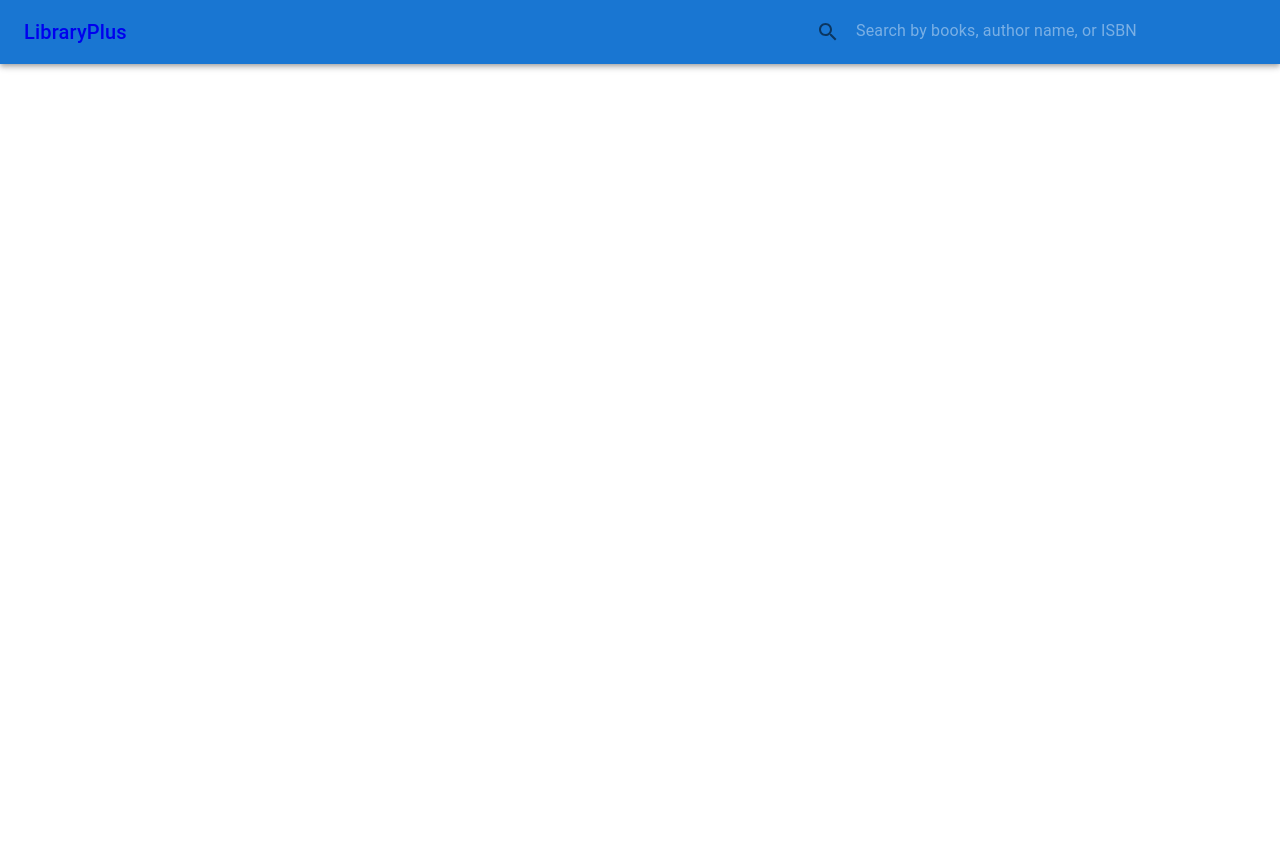
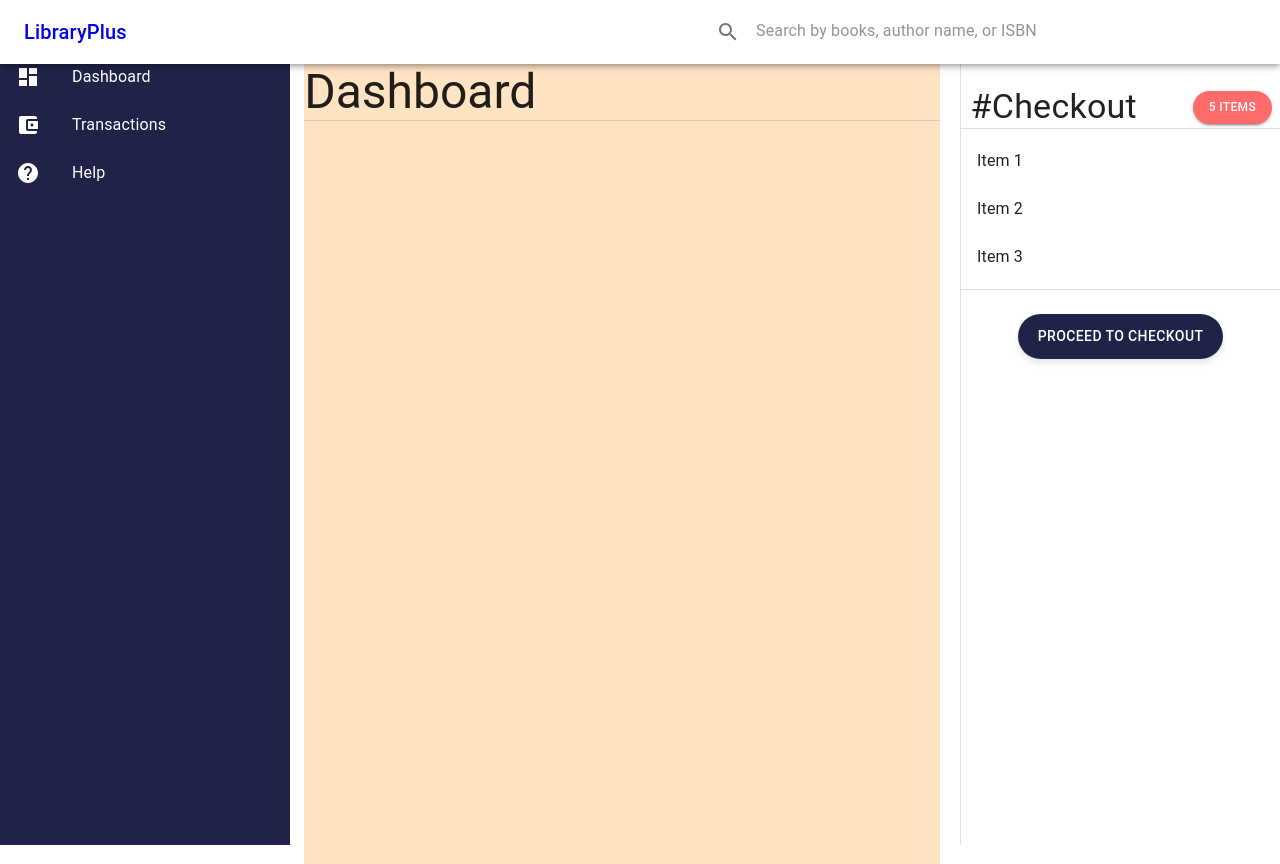
Before and after one commit to aryan-139/Libraryplus, a React (Create React App) app in the folder client/: page / in a window 1280 px wide. Before the commit the page ends 800 px from the top, so only its background shows below. Built offline with nearby package versions, Linux system fonts and the light colour scheme.

Commit message:
Checkout Panel FrontEnd

```diff
--- a/client/src/App.css
+++ b/client/src/App.css
@@ -36,3 +36,13 @@
     transform: rotate(360deg);
   }
 }
+
+.calibrate-layout {
+  display: flex;
+  flex-direction: column;
+  margin-left: calc(1.5% + 285px);
+  height: 100vh;
+  margin-top: 5%;
+  background-color: bisque;
+  margin-right: 340px;
+}
--- a/client/src/App.js
+++ b/client/src/App.js
@@ -1,14 +1,45 @@
 import { useState } from 'react';
 import './App.css';
-import { Router } from 'react-router-dom';
-import SideDrawer from './components/Drawer';
+import Dashboard from './pages/Dashboard';
+import Summary from './pages/Summary';
+import Checkout from './pages/Checkout';
+import Navbar from './components/Navbar';
+import CustomDrawer from './components/Drawer';
+import CheckoutPanel from './components/CheckoutPanel';
 
-function App() {
-  return (
+const App = ({ view }) => {
+  let content;
+
+  //change the component based on the view prop
+  switch (view) {
+    case 'dashboard':
+      content = <Dashboard />;
+      break;
+    case 'summary':
+      content = <Summary/>;
+      break;
+    case 'checkout':
+      content = <Checkout />;
+      break;
+    case 'transactions':
+      content = <Checkout />;
+      break;
+    case 'help':
+      content = <Checkout />;
+          break;
+    default:
+      content = <Dashboard />;
+  }
+
+  return(
     <div>
+      <Navbar />
+      <CustomDrawer />
+      {content}
+      <CheckoutPanel />
+    </div>
+  )
+};
 
-    </div>
-  );
-}
 
 export default App;
--- /dev/null
+++ b/client/src/components/CheckoutPanel.js
@@ -0,0 +1,74 @@
+import React from 'react';
+import { Button, Divider, Drawer, Grid, List, ListItem, ListItemText, Typography } from '@mui/material';
+import { styled } from '@mui/material/styles';
+
+const drawerWidth = 320;
+
+const RightAlignedDrawer = styled(Drawer)(({ theme }) => ({
+  width: drawerWidth,
+  flexShrink: 0,
+  '& .MuiDrawer-paper': {
+    width: drawerWidth,
+    marginTop: '3.5%',
+    boxSizing: 'border-box',
+  },
+}));
+
+//update the total number of items in the list dynamically
+const updateItemList = () => {
+    return "5 Items";
+};
+
+const CheckoutPanel = () => {
+  return (
+   <RightAlignedDrawer variant="permanent" anchor="right" open>
+   <Grid container alignItems="center" justifyContent="flex-end" marginTop="13%">
+      <Typography variant="h4" sx={{ marginLeft: "3%", textAlign: "left", marginRight: '10px' }}>
+        #Checkout
+      </Typography>
+      <Button variant="contained" sx={{ fontSize: "12px" ,backgroundColor: '#FF6B6B', marginRight:"8px",borderRadius: '30px', marginLeft: 'auto', '&:hover': { backgroundColor: '#FF6B6B' } }}>
+        {updateItemList()}
+      </Button>
+    </Grid>
+
+    <Divider />
+      <List>
+        <ListItem>
+          <ListItemText primary="Item 1" />
+        </ListItem>
+        <ListItem>
+          <ListItemText primary="Item 2" />
+        </ListItem>
+        <ListItem>
+          <ListItemText primary="Item 3" />
+        </ListItem>
+        {/* Add more ListItems here */}
+      </List>
+
+        <Divider />
+        <br />
+
+        <Button
+      variant="contained"
+      sx={{
+        backgroundColor: '#1F2348',
+        color: 'white',
+        borderRadius: '30px',
+        marginLeft: 'auto',
+        marginRight: 'auto',
+        padding: '10px 20px',
+        boxShadow: '0px 4px 6px rgba(0, 0, 0, 0.1)',
+        transition: 'background-color 0.3s',
+        '&:hover': {
+          backgroundColor: '#28358C',
+        },
+      }}
+    >
+      Proceed to Checkout
+    </Button>
+
+    </RightAlignedDrawer>
+  );
+};
+
+export default CheckoutPanel;
--- a/client/src/components/Drawer.js
+++ b/client/src/components/Drawer.js
@@ -0,0 +1,73 @@
+import * as React from 'react';
+import { styled } from '@mui/material/styles';
+import Box from '@mui/material/Box';
+import Drawer from '@mui/material/Drawer';
+import CssBaseline from '@mui/material/CssBaseline';
+import List from '@mui/material/List';
+import { Link } from 'react-router-dom';
+import { ListItem, ListItemButton, ListItemIcon, ListItemText } from '@mui/material';
+import DashboardIcon from '@mui/icons-material/Dashboard';
+import TransactionsIcon from '@mui/icons-material/AccountBalanceWallet';
+import HelpIcon from '@mui/icons-material/Help';
+
+const drawerWidth = 290;
+
+const Main = styled('main', { shouldForwardProp: (prop) => prop !== 'open' })(
+  ({ theme }) => ({
+    flexGrow: 1,
+    padding: theme.spacing(3),
+    marginLeft: drawerWidth,
+  }),
+);
+
+const CustomDrawer = () => {
+  return (
+    <Box sx={{ display: 'flex' }}>
+      <CssBaseline />
+      <Drawer
+        sx={{
+          width: drawerWidth,
+          flexShrink: 0,
+          '& .MuiDrawer-paper': {
+            width: drawerWidth,
+            boxSizing: 'border-box',
+            marginTop: '3.5%',
+            backgroundColor: '#1F2348',
+          },
+        }}
+        variant="permanent"
+        anchor="left"
+        open
+      >
+        <List sx={{ color: 'white' }}>
+          <ListItem disablePadding>
+            <ListItemButton component={Link} to="/" sx={{ '&:hover': { backgroundColor: '#28358C' } }}>
+              <ListItemIcon sx={{color:"white"}}>
+                <DashboardIcon sx={{ color: 'inherit' }} />
+              </ListItemIcon>
+              <ListItemText primary="Dashboard" sx={{ color: 'inherit' }} />
+            </ListItemButton>
+          </ListItem>
+          <ListItem disablePadding>
+            <ListItemButton component={Link} to="/transactions" sx={{ '&:hover': { backgroundColor: '#28358C' } }}>
+              <ListItemIcon sx={{color:"white"}}>
+                <TransactionsIcon sx={{ color: 'inherit' }} />
+              </ListItemIcon>
+              <ListItemText primary="Transactions" sx={{ color: 'inherit' }} />
+            </ListItemButton>
+          </ListItem>
+          <ListItem disablePadding>
+            <ListItemButton component={Link} to="/help" sx={{ '&:hover': { backgroundColor: '#28358C' } }}>
+              <ListItemIcon sx={{color:"white"}}>
+                <HelpIcon sx={{ color: 'inherit' }} />
+              </ListItemIcon>
+              <ListItemText primary="Help" sx={{ color: 'inherit' }} />
+            </ListItemButton>
+          </ListItem>
+        </List>
+      </Drawer>
+    </Box>
+  );
+};
+
+export default CustomDrawer;
--- a/client/src/components/Navbar.js
+++ b/client/src/components/Navbar.js
@@ -21,7 +21,7 @@ const Navbar = () => {
       };
 
   return (
-    <AppBar position="static">
+    <AppBar position="fixed" style={{ zIndex: 1300, backgroundColor: "white", boxShadow:"3.5%" }} >
       <Toolbar>
         <Typography variant="h6" component={Link} to="/" sx={{ flexGrow: 1, textDecoration: 'none'  }}>
           LibraryPlus
@@ -36,7 +36,7 @@ const Navbar = () => {
               inputProps={{ 'aria-label': 'search' }}
               value={search} // Set the value of the input to the search state
               onChange={handleSearch} // Call the handleSearch function on input change
-              sx={{ ml: 1, color: 'inherit', width: '400px' }}
+              sx={{ ml: 1, color: 'black', width: '500px' }}
             />
           </div>
         </form>
--- a/client/src/index.js
+++ b/client/src/index.js
@@ -3,20 +3,17 @@ import ReactDOM from 'react-dom';
 import { BrowserRouter, Route, Routes } from 'react-router-dom'; // Import BrowserRouter, Route, and Routes
 import './index.css';
 import App from './App';
-import Summary from './pages/Summary';
-import Checkout from './pages/Checkout';
-import Navbar from './components/Navbar';
-
 const root = ReactDOM.createRoot(document.getElementById('root'));
 
 root.render(
   <React.StrictMode>
     <BrowserRouter>
-      <Navbar />
       <Routes>
-        <Route path="/" element={<App />} /> {/* Route for home */}
-        <Route path="/summary" element={<Summary />} /> {/* Route for summary */}
-        <Route path="/checkout" element={<Checkout />} /> {/* Route for checkout */}
+        <Route path="/" element={<App view="dashboard" />} /> {/* Route for home */}
+        <Route path="/summary" element={<App view="summary" />} /> {/* Route for summary */}
+        <Route path="/checkout" element={<App view="checkout" />} /> {/* Route for checkout */}
+        <Route path="/transactions" element={<App view="transactions" />} />
+        <Route path="/help" element={<App view="help" />} />
       </Routes>
     </BrowserRouter>
   </React.StrictMode>
--- a/client/src/pages/Checkout.js
+++ b/client/src/pages/Checkout.js
@@ -2,7 +2,9 @@ import React from 'react'
 
 const Checkout = () => {
   return (
-    <div>Checkout</div>
+    <div>
+      <h1>Checkout</h1>
+    </div>
   )
 }
 
--- a/client/src/pages/Dashboard.js
+++ b/client/src/pages/Dashboard.js
@@ -0,0 +1,13 @@
+import { Button, Divider, Typography } from '@mui/material'
+import React from 'react'
+
+const Dashboard = () => {
+  return (
+    <div className='calibrate-layout'>
+        <Typography variant='h3'>Dashboard</Typography>
+        <Divider />
+    </div>
+  )
+}
+
+export default Dashboard
--- a/client/src/pages/Summary.js
+++ b/client/src/pages/Summary.js
@@ -2,7 +2,9 @@ import React from 'react'
 
 const Summary = () => {
   return (
-    <div>Summary</div>
+    <div>
+      <h1>Summary</h1>
+    </div>
   )
 }
 
```
